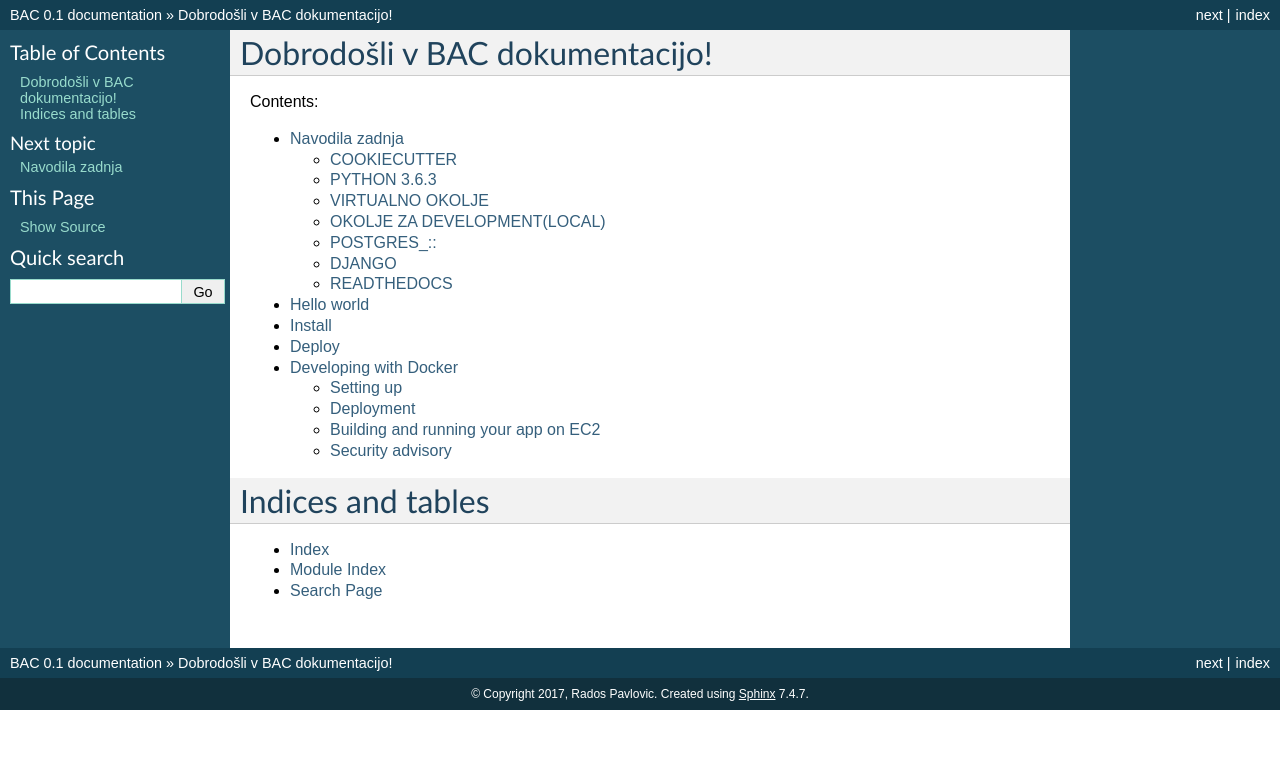
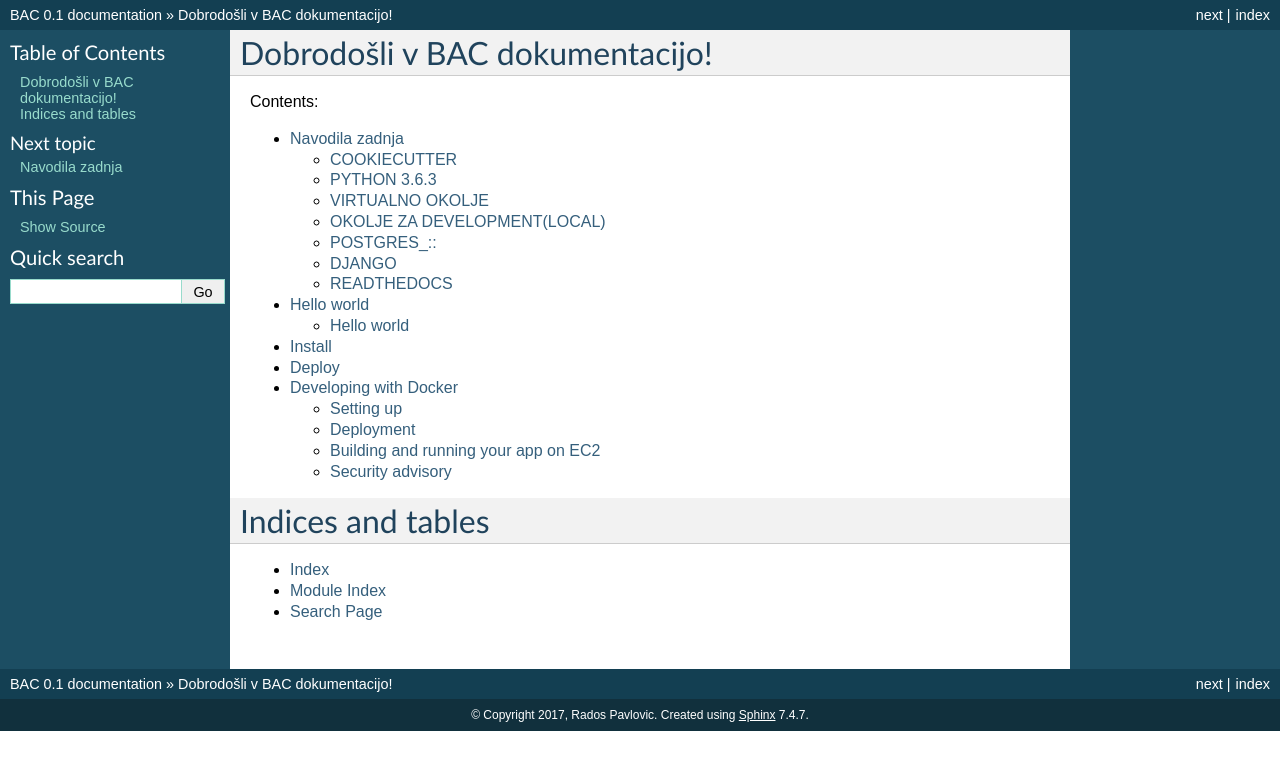
Before and after one commit to pavlovicr/bac, a Sphinx documentation site: the page built from docs/index.rst, in a window 1280 px wide. Shown: the top 770 px of the page. Built offline with Sphinx 7.4.7, drawn with Linux system fonts in a browser that asks for light colours; pages that are not in the unit, such as notebooks, are missing from menus.

Commit message:
urejanje navodil popravek14

```diff
--- a/docs/navodila.rst
+++ b/docs/navodila.rst
@@ -67,6 +67,10 @@
 
 Hello world
 ===========
+Hello world
+^^^^^^^^^^^
+Hello word
+----------
 
 
 
```
Also changed, not shown: other parts of docs/navodila.rst (+1 -4 lines).
